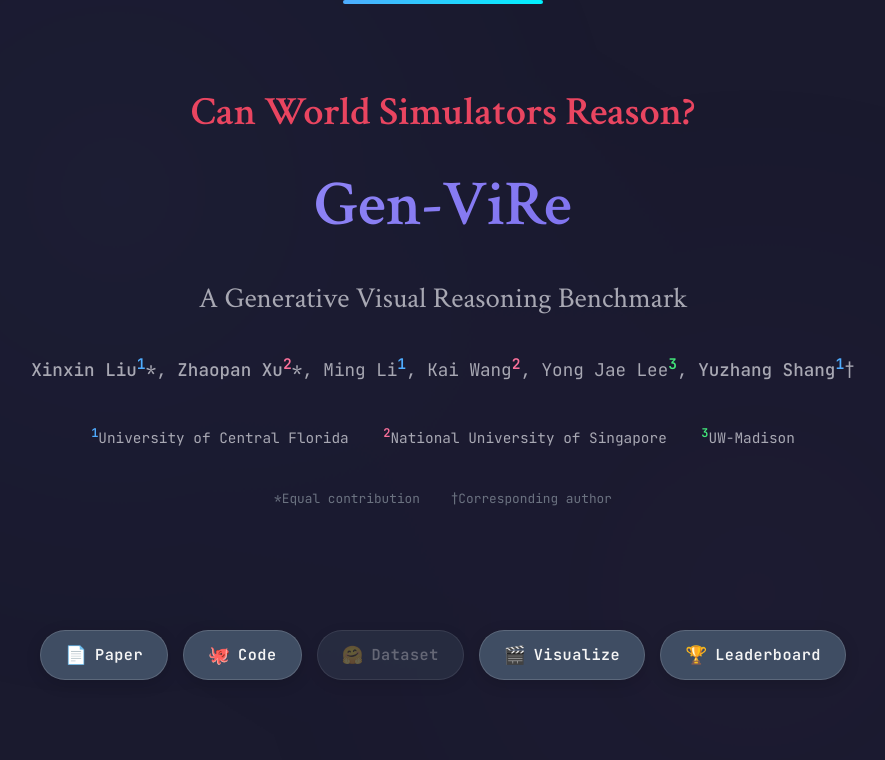
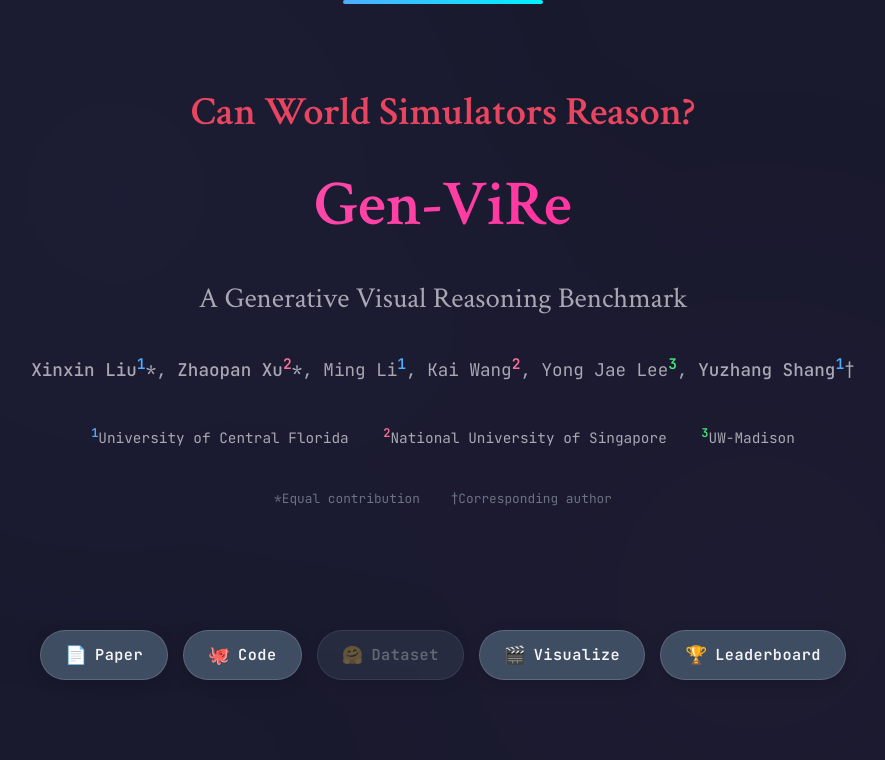
Before and after one commit to L-CodingSpace/gvr_web, a plain HTML site: page index.html in a window 1280 px wide. Shown: the top 760 px of the page, without its empty margins (197-1082 px from the left). Drawn offline with Linux system fonts and the light colour scheme.

Commit message:
Change title color to pink gradient

```diff
--- a/index.html
+++ b/index.html
@@ -91,7 +91,7 @@
             font-size: clamp(2.5rem, 5vw, 4rem);
             font-weight: 600;
             margin-bottom: 20px;
-            background: linear-gradient(135deg, #a29bfe 0%, #6c5ce7 100%);
+            background: linear-gradient(135deg, #ff69b4 0%, #ff1493 100%);
             background-clip: text;
             -webkit-background-clip: text;
             -webkit-text-fill-color: transparent;
```
